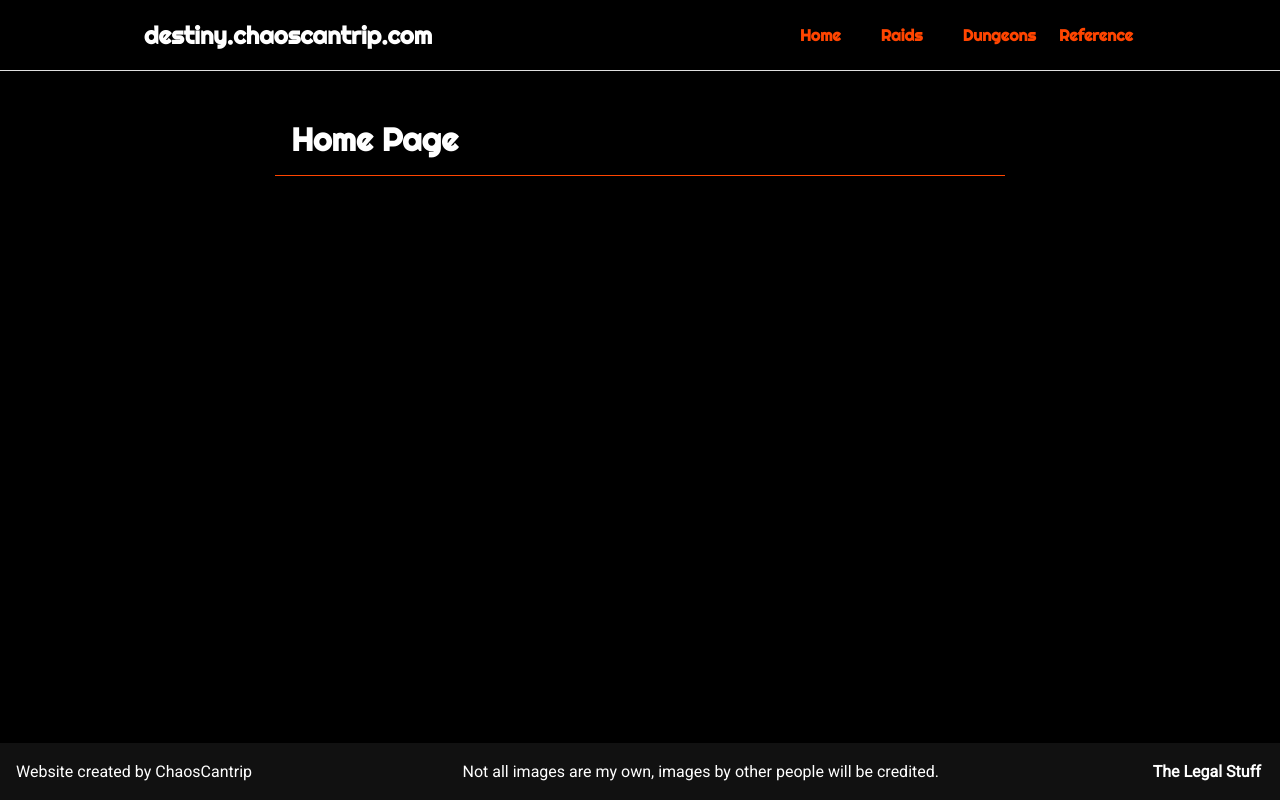
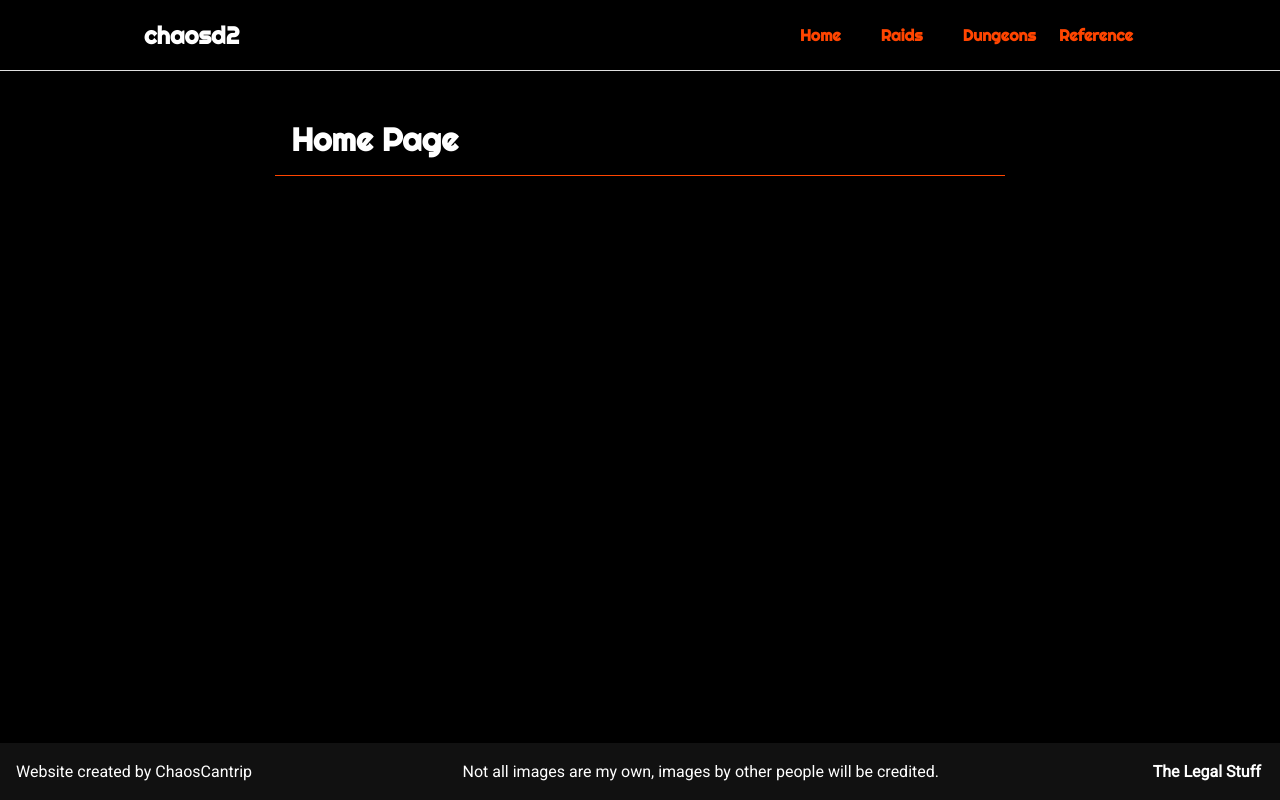
Before and after one commit to ChaosCantrip/chaosd2, a Next.js app: page / in a window 1280 px wide. Built offline with nearby package versions, Linux system fonts and the light colour scheme.

Commit message:
Changed header to chaosd2

```diff
--- a/app/(website)/Header.js
+++ b/app/(website)/Header.js
@@ -5,7 +5,7 @@ export default function Header() {
     return (
         <header className={styles.header}>
             <div className={styles.content}>
-                <h1 className={styles.title}>destiny.chaoscantrip.com</h1>
+                <h1 className={styles.title}>chaosd2</h1>
                 <nav className={styles.nav}>
                     <div><Link className={styles.link} href={"/"}>Home</Link></div>
                     <div>
```
